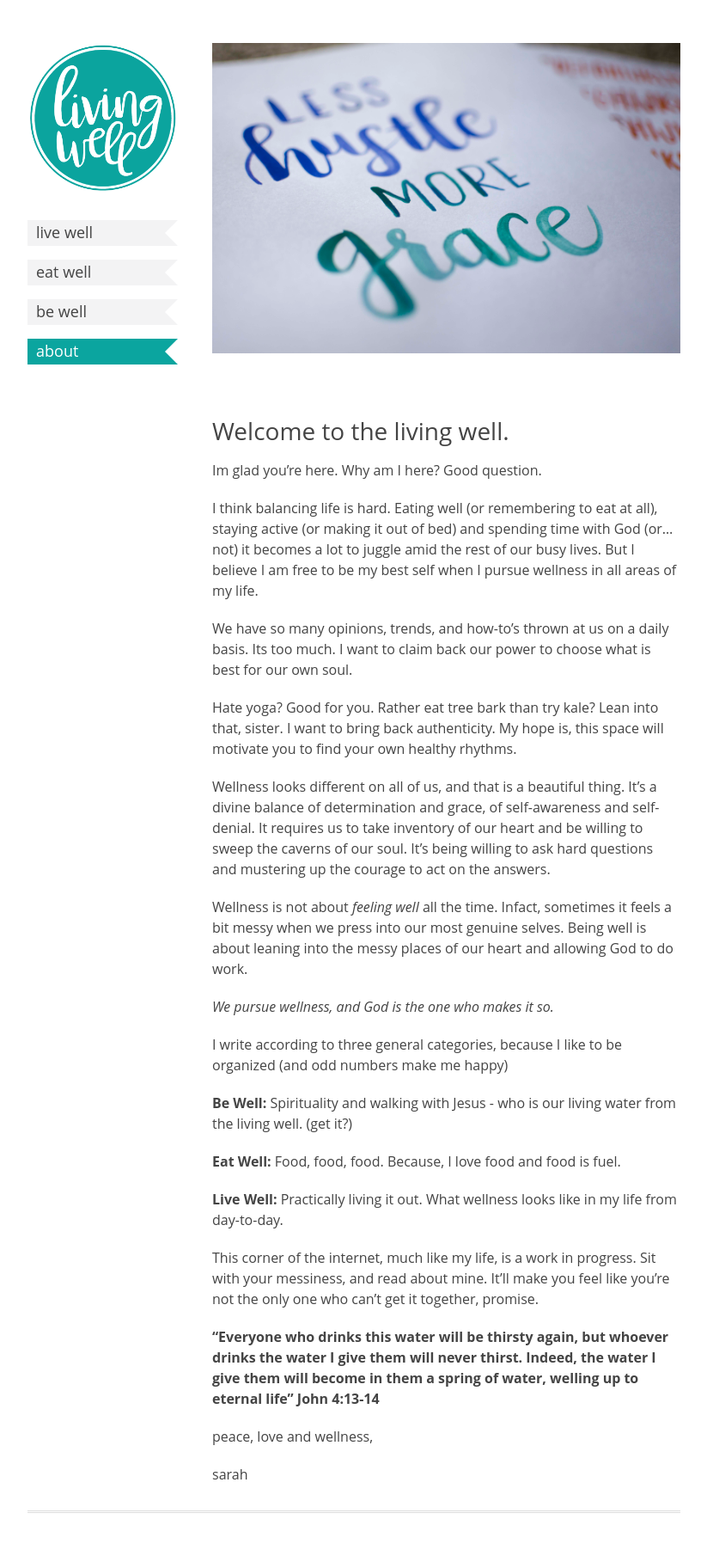
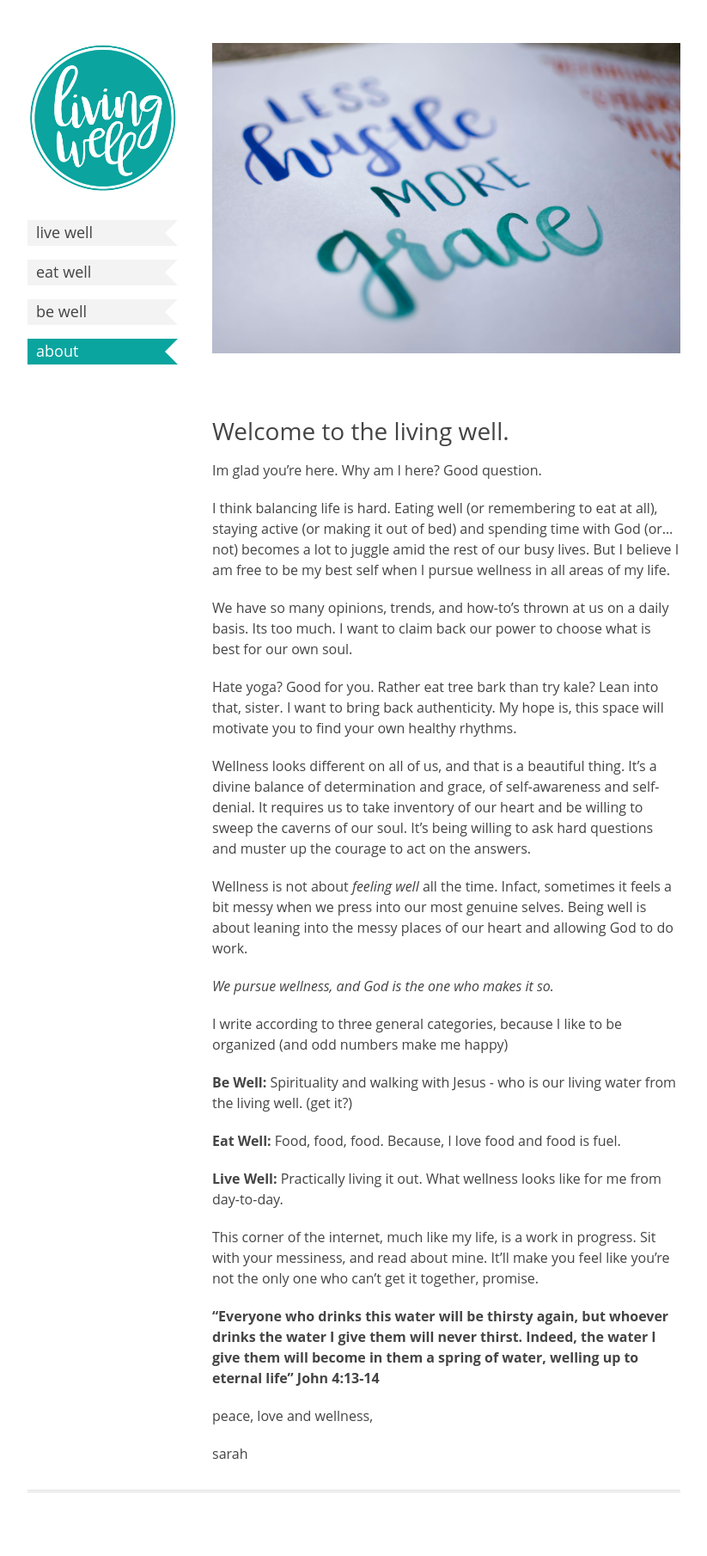
Before and after one commit to dreger/thelivingwell.co, a Jekyll site: the page built from index.md, in a window 1280 px wide. Shown: the whole page at 86% size, without its empty margins (228-1051 px from the left). Built offline with Jekyll 4.4.1, drawn with Linux system fonts in a browser that asks for light colours; after the commit the page ends 1786 px from its top, so only the background shows below that.

Commit message:
Update index.md

```diff
--- a/index.md
+++ b/index.md
@@ -7,13 +7,13 @@ category: about
 
 Im glad you're here. Why am I here? Good question.
 
-I think balancing life is hard. Eating well (or remembering to eat at all), staying active (or making it out of bed) and spending time with God (or...not) it becomes a lot to juggle amid the rest of our busy lives. But I believe I am free to be my best self when I pursue wellness in all areas of my life.
+I think balancing life is hard. Eating well (or remembering to eat at all), staying active (or making it out of bed) and spending time with God (or...not) becomes a lot to juggle amid the rest of our busy lives. But I believe I am free to be my best self when I pursue wellness in all areas of my life.
 
 We have so many opinions, trends, and how-to's thrown at us on a daily basis. Its too much. I want to claim back our power to choose what is best for our own soul.
 
 Hate yoga? Good for you. Rather eat tree bark than try kale? Lean into that, sister. I want to bring back authenticity. My hope is, this space will motivate you to find your own healthy rhythms.
 
-Wellness looks different on all of us, and that is a beautiful thing. It's a divine balance of determination and grace, of self-awareness and self-denial. It requires us to take inventory of our heart and be willing to sweep the caverns of our soul. It's being willing to ask hard questions and mustering up the courage to act on the answers.
+Wellness looks different on all of us, and that is a beautiful thing. It's a divine balance of determination and grace, of self-awareness and self-denial. It requires us to take inventory of our heart and be willing to sweep the caverns of our soul. It's being willing to ask hard questions and muster up the courage to act on the answers.
 
 Wellness is not about _feeling well_ all the time. Infact, sometimes it feels a bit messy when we press into our most genuine selves. Being well is about leaning into the messy places of our heart and allowing God to do work.
 
@@ -25,7 +25,7 @@ I write according to three general categories, because I like to be organized (a
 
 **Eat Well:** Food, food, food. Because, I love food and food is fuel.
 
-**Live Well:** Practically living it out. What wellness looks like in my life from day-to-day.
+**Live Well:** Practically living it out. What wellness looks like for me from day-to-day.
 
 This corner of the internet, much like my life, is a work in progress. Sit with your messiness, and read about mine. It’ll make you feel like you’re not the only one who can't get it together, promise.
 
```
